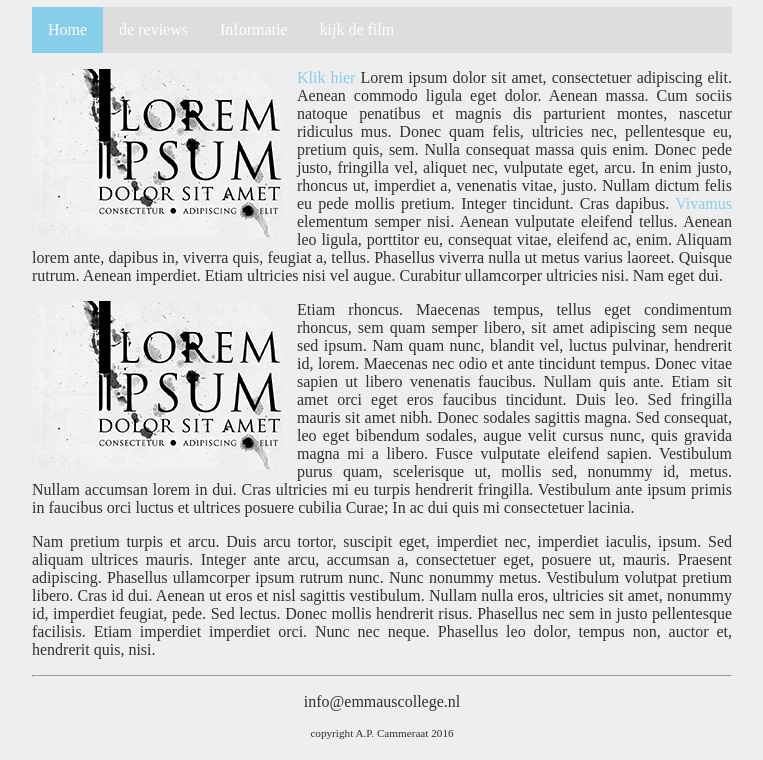
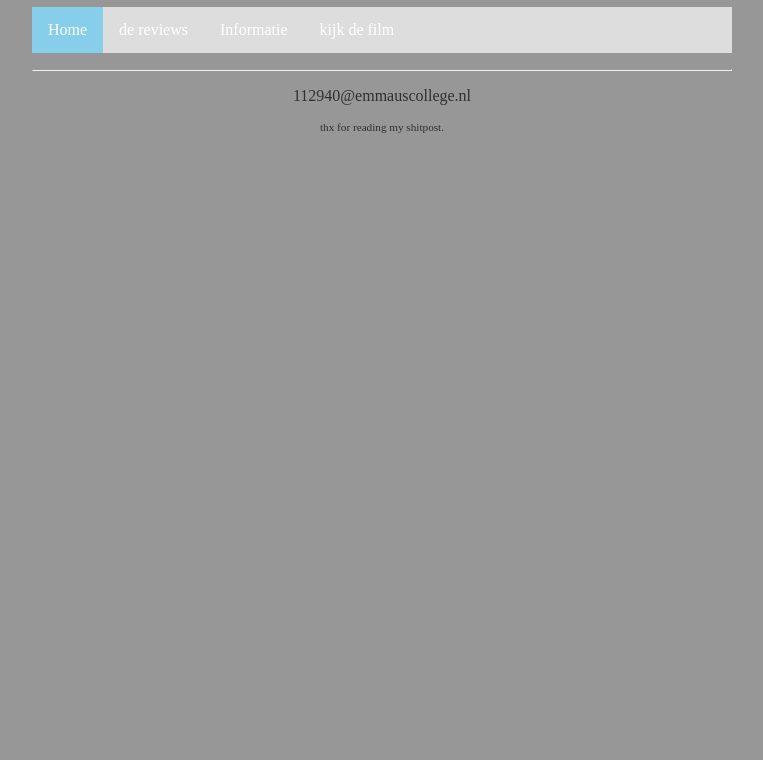
Before and after one commit to emmaus-4v/website-4vin2-Alvin, a plain HTML site: page index.html in a window 1280 px wide. Shown: the part 73-833 px from the top of the page, without its empty margins (258-1021 px from the left). Drawn offline with Linux system fonts and the light colour scheme.

Commit message:
"grote" veranderingen

```diff
--- a/index.html
+++ b/index.html
@@ -16,23 +16,22 @@
             <nav>
                 <ul>
                     <li><a class="active" href="index.html">Home</a></li>
-                    <li><a href="overmij.html">de reviews</a></li>
-                    <li><a href="info.html">Informatie</a></li>
-                    <li><a href="">kijk de film</a></li>
+                    <li><a href="https://www.rottentomatoes.com/m/cars">de reviews</a></li>
+                    <li><a href="https://nl.wikipedia.org/wiki/Cars_(film)">Informatie</a></li>
+                    <li><a href="https://www.disneyplus.com">kijk de film</a></li>
                 </ul>
             </nav>
 
             <article>
-                <p><img class="zweefLinks" src="afbeeldingen/loremipsum.jpg">
-                <a href="http://nu.nl">Klik hier</a> Lorem ipsum dolor sit amet, consectetuer adipiscing elit. Aenean commodo ligula eget dolor. Aenean massa. Cum sociis natoque penatibus et magnis dis parturient montes, nascetur ridiculus mus. Donec quam felis, ultricies nec, pellentesque eu, pretium quis, sem. Nulla consequat massa quis enim. Donec pede justo, fringilla vel, aliquet nec, vulputate eget, arcu. In enim justo, rhoncus ut, imperdiet a, venenatis vitae, justo. Nullam dictum felis eu pede mollis pretium. Integer tincidunt. Cras dapibus. <a href="http://www.encyclo.nl/begrip/dum%20vivimus%20vivamus">Vivamus</a> elementum semper nisi. Aenean vulputate eleifend tellus. Aenean leo ligula, porttitor eu, consequat vitae, eleifend ac, enim. Aliquam lorem ante, dapibus in, viverra quis, feugiat a, tellus. Phasellus viverra nulla ut metus varius laoreet. Quisque rutrum. Aenean imperdiet. Etiam ultricies nisi vel augue. Curabitur ullamcorper ultricies nisi. Nam eget dui.</p>
-                <p><img class="zweefLinks" src="afbeeldingen/loremipsum.jpg">Etiam rhoncus. Maecenas tempus, tellus eget condimentum rhoncus, sem quam semper libero, sit amet adipiscing sem neque sed ipsum. Nam quam nunc, blandit vel, luctus pulvinar, hendrerit id, lorem. Maecenas nec odio et ante tincidunt tempus. Donec vitae sapien ut libero venenatis faucibus. Nullam quis ante. Etiam sit amet orci eget eros faucibus tincidunt. Duis leo. Sed fringilla mauris sit amet nibh. Donec sodales sagittis magna. Sed consequat, leo eget bibendum sodales, augue velit cursus nunc, quis gravida magna mi a libero. Fusce vulputate eleifend sapien. Vestibulum purus quam, scelerisque ut, mollis sed, nonummy id, metus. Nullam accumsan lorem in dui. Cras ultricies mi eu turpis hendrerit fringilla. Vestibulum ante ipsum primis in faucibus orci luctus et ultrices posuere cubilia Curae; In ac dui quis mi consectetuer lacinia.</p>
-                <p>Nam pretium turpis et arcu. Duis arcu tortor, suscipit eget, imperdiet nec, imperdiet iaculis, ipsum. Sed aliquam ultrices mauris. Integer ante arcu, accumsan a, consectetuer eget, posuere ut, mauris. Praesent adipiscing. Phasellus ullamcorper ipsum rutrum nunc. Nunc nonummy metus. Vestibulum volutpat pretium libero. Cras id dui. Aenean ut eros et nisl sagittis vestibulum. Nullam nulla eros, ultricies sit amet, nonummy id, imperdiet feugiat, pede. Sed lectus. Donec mollis hendrerit risus. Phasellus nec sem in justo pellentesque facilisis. Etiam imperdiet imperdiet orci. Nunc nec neque. Phasellus leo dolor, tempus non, auctor et, hendrerit quis, nisi.</p>
+                <p>
+
+                </p>
             </article>
 
             <footer>
                 <hr/>
-                <p>info@emmauscollege.nl</p>
-                <p class="smalltext">copyright A.P. Cammeraat 2016</p>
+                <p>112940@emmauscollege.nl</p>
+                <p class="smalltext">thx for reading my shitpost.</p>
             </footer>
 
         </main>
--- a/style.css
+++ b/style.css
@@ -3,7 +3,7 @@
 html, body {
     height: 100%;
     padding: 0;
-    background-color: #EEEEEE;
+    background-color: #979797;
 
     color: #303030;
     font: Verdana, Arial, Sans-Serif;
```
